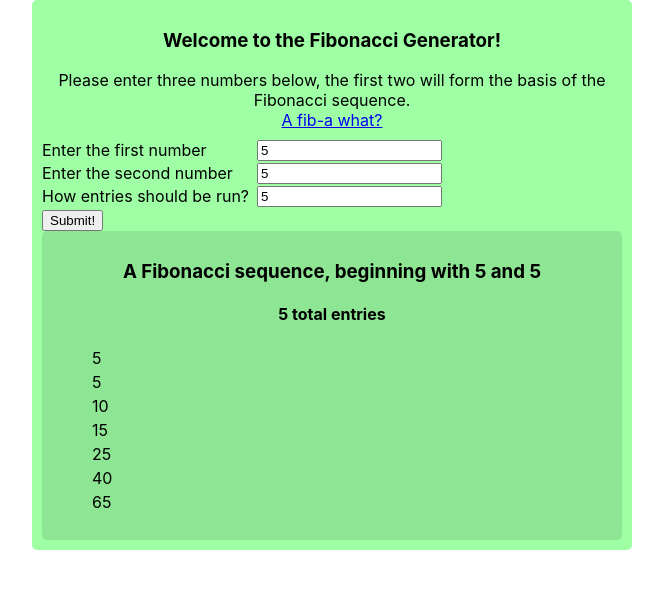
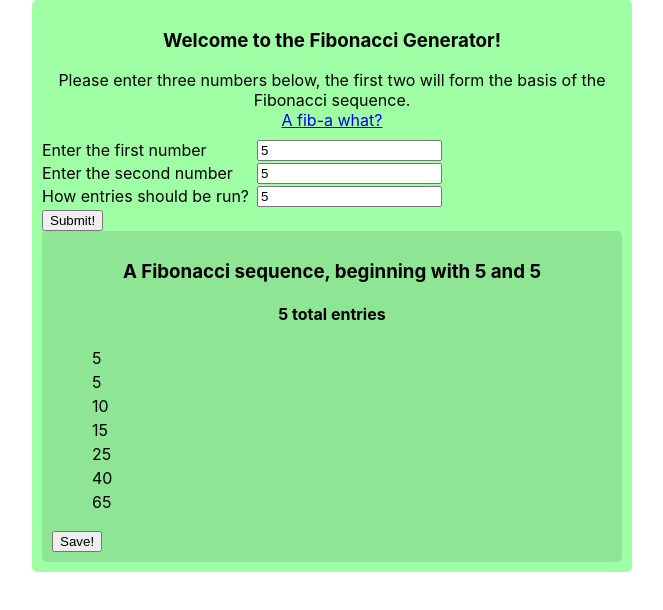
Before and after one commit to CD-Mackay/fibonacci-generator, a React (Create React App) app: page / in a window 1280 px wide. Both pictures are taken after typing "5", "5", "5" into the empty fields and a click on the button "Submit!". Shown: the top 610 px of the page, without its empty margins (288-951 px from the left). Built offline with nearby package versions, Linux system fonts and the light colour scheme.

Commit message:
add form for saving sequences

```diff
--- a/src/Output.jsx
+++ b/src/Output.jsx
@@ -14,6 +14,9 @@ export default function Output(props) {
     <ul>
     { renderSequence }
     </ul>
+    <form action="/save" method="post">
+      <button type="submit">Save!</button>
+    </form>
     </div>
   )
 }
```
Also changed, not shown: 1 other file (tests, documents, lock files or other folders).
